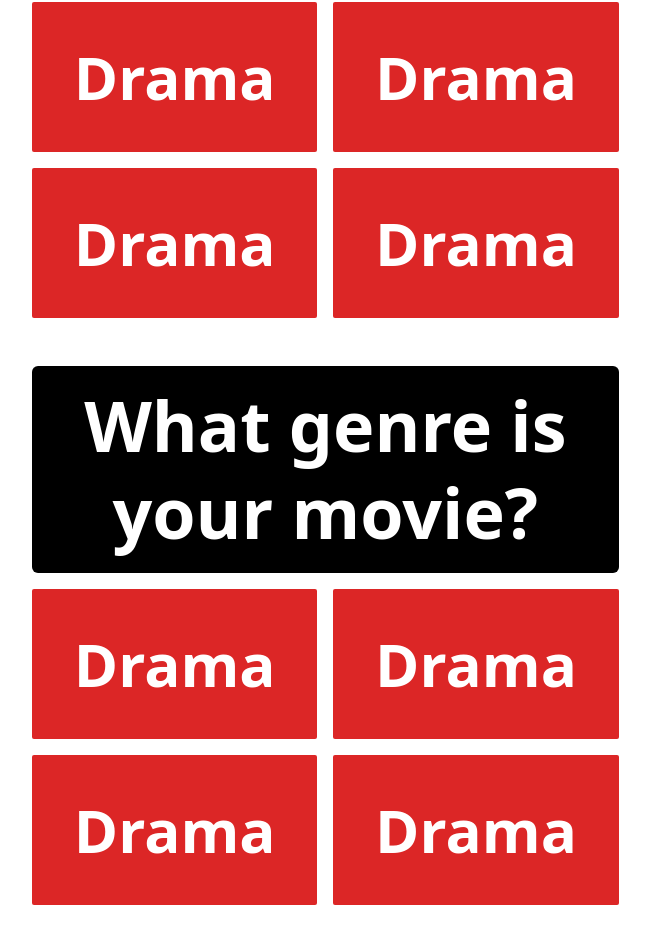
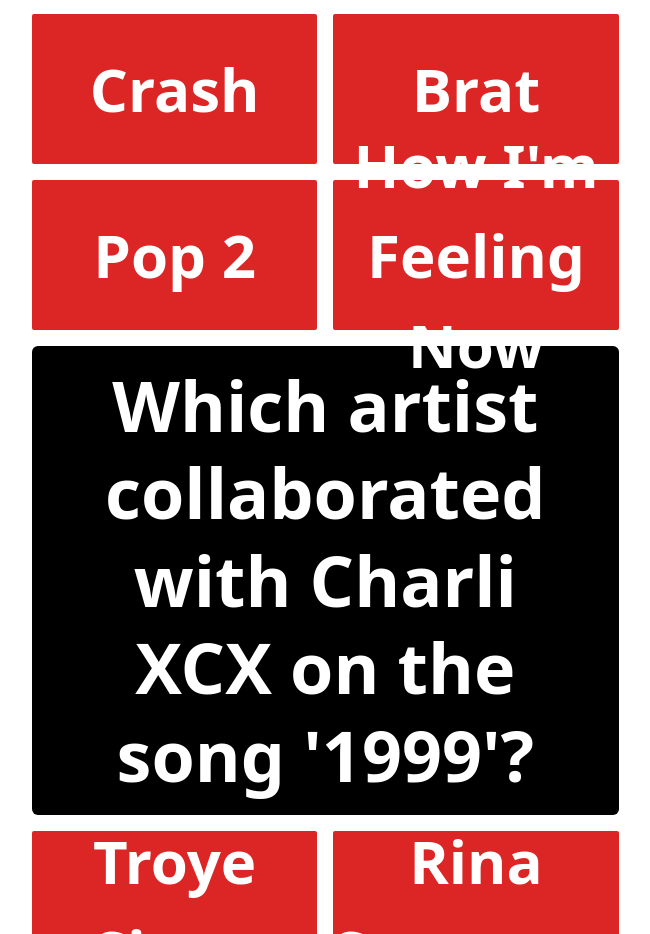
Before and after one commit to paulotruly/angular_BuzzFeedCopy, an Angular app: page /quizpage/1 in a window 1280 px wide. Shown: the part 1038-1972 px from the top of the page, without its empty margins (168-818 px from the left). Built offline with nearby package versions, Linux system fonts and the light colour scheme.

Commit message:
renderizandoperguntasdinamicas

```diff
--- a/public/dados.json
+++ b/public/dados.json
@@ -9,8 +9,60 @@
         "username": "charlixfan99",
         "icon": "https://encrypted-tbn0.gstatic.com/images?q=tbn:ANd9GcQZuDVYvI4TCenYhKqUPAAMGzBJnzRrwrAr9w&s"
       },
-      "questions": []
+      "questions": [
+      {
+        "titulo": "What is the name of the album Charli XCX released in 2022?",
+        "alternativas": [
+          { "texto": "Crash", "respostaCerta": true },
+          { "texto": "Brat" },
+          { "texto": "Pop 2" },
+          { "texto": "How I'm Feeling Now" }
+        ]
+      },
+      {
+      "titulo": "Which artist collaborated with Charli XCX on the song '1999'?",
+      "alternativas": [
+        { "texto": "Troye Sivan", "respostaCerta": true },
+        { "texto": "Rina Sawayama" },
+        { "texto": "Dua Lipa" },
+        { "texto": "A. G. Cook" }
+      ]
+      },
+      {
+      "titulo": "What music style is most associated with the 'Pop 2' mixtape?",
+      "alternativas": [
+        { "texto": "Hyperpop", "respostaCerta": true },
+        { "texto": "Alternative rock" },
+        { "texto": "Trap" },
+        { "texto": "Jazz fusion" }
+      ]
+      },
+      {
+      "titulo": "Charli XCX's song 'Boom Clap' was featured on which movie soundtrack?",
+      "alternativas": [
+        { "texto": "The Fault in Our Stars", "respostaCerta": true },
+        { "texto": "The Hunger Games" },
+        { "texto": "Paper Towns" },
+        { "texto": "Divergent" }
+      ]
+      },
+      {
+      "titulo": "What is Charli XCX's real name?",
+      "alternativas": [
+        { "texto": "Charlotte Aitchison", "respostaCerta": true },
+        { "texto": "Charlie Cross" },
+        { "texto": "Charlotte Cox" },
+        { "texto": "Charlie Xandra" }
+      ]
+      }
+      ]
     },
+
+
+
+
+
+
     {
       "id": 2,
       "title": "Build your dream concert lineup and we’ll guess your star sign",
@@ -22,6 +74,11 @@
       },
       "questions": []
     },
+
+
+
+
+
     {
       "id": 3,
       "title": "Which hyperpop artist matches your vibe?",
--- /dev/null
+++ b/src/app/questionscard/questionscard.html
@@ -0,0 +1,14 @@
+        <div *ngFor="let pergunta of questions" class="my-4">
+            <div class="flex justify-center items-center w-full px-10 py-4 my-4 rounded-md bg-black text-white">
+                <h6 class="text-[70px] text-center leading-tight font-bold"> {{ pergunta.titulo }} </h6>
+            </div>
+
+            <div class="grid grid-cols-2 gap-4">
+                <div *ngFor="let alternativa of pergunta.alternativas"
+                class="group flex justify-center items-center w-50 h-[150px] rounded-sm bg-red-600">
+                    <p class="text-white text-[60px] text-center font-bold overflow-hidden group-hover:scale-110 transition-transform">
+                        {{ alternativa.texto }}
+                    </p>
+                </div>
+            </div>
+        </div>
--- a/src/app/quiz-page/quiz-page.html
+++ b/src/app/quiz-page/quiz-page.html
@@ -24,37 +24,12 @@
                     <p>BuzzFeed Staff</p>
                 </div>
             </div>
-
-            <p class="text-[25px] leading-tight font-semibold mb-2 mt-6"> Here's the deal: Below are 19 screenshots of memorable guest stars from classic TV sitcoms. Your job? Just determine which show the screenshot is from. It's that simple. </p>
         </div>
 
         <!-- perguntas e respostas -->
 
-        <div class="my-4">
-            <div class="flex justify-center items-center w-full px-10 py-4 my-4 rounded-md bg-black text-white">
-                <h6 class="text-[70px] text-center leading-tight font-bold"> What genre is your movie? </h6>
-            </div>
+        <app-questionscard [questions]="quiz.questions"> </app-questionscard>
 
-            <div class="grid grid-cols-2 gap-4">
-                <div class="group flex justify-center items-center w-50 h-[150px] rounded-sm bg-red-600"> <p class="text-white text-[60px] font-bold group-hover:scale-110 transition-transform"> Drama </p> </div>
-                <div class="group flex justify-center items-center w-50 h-[150px] rounded-sm bg-red-600"> <p class="text-white text-[60px] font-bold group-hover:scale-110 transition-transform"> Drama </p> </div>
-                <div class="group flex justify-center items-center w-50 h-[150px] rounded-sm bg-red-600"> <p class="text-white text-[60px] font-bold group-hover:scale-110 transition-transform"> Drama </p> </div>
-                <div class="group flex justify-center items-center w-50 h-[150px] rounded-sm bg-red-600"> <p class="text-white text-[60px] font-bold group-hover:scale-110 transition-transform"> Drama </p> </div>
-            </div>
-        </div>
-
-        <div class="my-4">
-            <div class="flex justify-center items-center w-full px-10 py-4 my-4 rounded-md bg-black text-white">
-                <h6 class="text-[70px] text-center leading-tight font-bold"> What genre is your movie? </h6>
-            </div>
-
-            <div class="grid grid-cols-2 gap-4">
-                <div class="group flex justify-center items-center w-50 h-[150px] rounded-sm bg-red-600"> <p class="text-white text-[60px] font-bold group-hover:scale-110 transition-transform"> Drama </p> </div>
-                <div class="group flex justify-center items-center w-50 h-[150px] rounded-sm bg-red-600"> <p class="text-white text-[60px] font-bold group-hover:scale-110 transition-transform"> Drama </p> </div>
-                <div class="group flex justify-center items-center w-50 h-[150px] rounded-sm bg-red-600"> <p class="text-white text-[60px] font-bold group-hover:scale-110 transition-transform"> Drama </p> </div>
-                <div class="group flex justify-center items-center w-50 h-[150px] rounded-sm bg-red-600"> <p class="text-white text-[60px] font-bold group-hover:scale-110 transition-transform"> Drama </p> </div>
-            </div>
-        </div>
     </div>
 
 
--- a/src/app/quiz-page/quiz-page.ts
+++ b/src/app/quiz-page/quiz-page.ts
@@ -1,11 +1,13 @@
 import { Component, OnInit } from '@angular/core';
 import { Cabecalho } from '../cabecalho/cabecalho';
+import { Questionscard } from '../questionscard/questionscard';
 import * as dadosQuizzes from '../../../public/dados.json';
 import { ActivatedRoute } from '@angular/router';
 
 @Component({
   selector: 'app-quiz-page',
-  imports: [Cabecalho],
+  standalone: true,
+  imports: [Cabecalho, Questionscard],
   templateUrl: './quiz-page.html',
   styleUrl: './quiz-page.css'
 })
```
Also changed, not shown: src/app/questionscard/questionscard.ts (added, +13 -0 lines), src/app/questionscard/questionscard.css (added), 1 other file (tests, documents, lock files or other folders).
